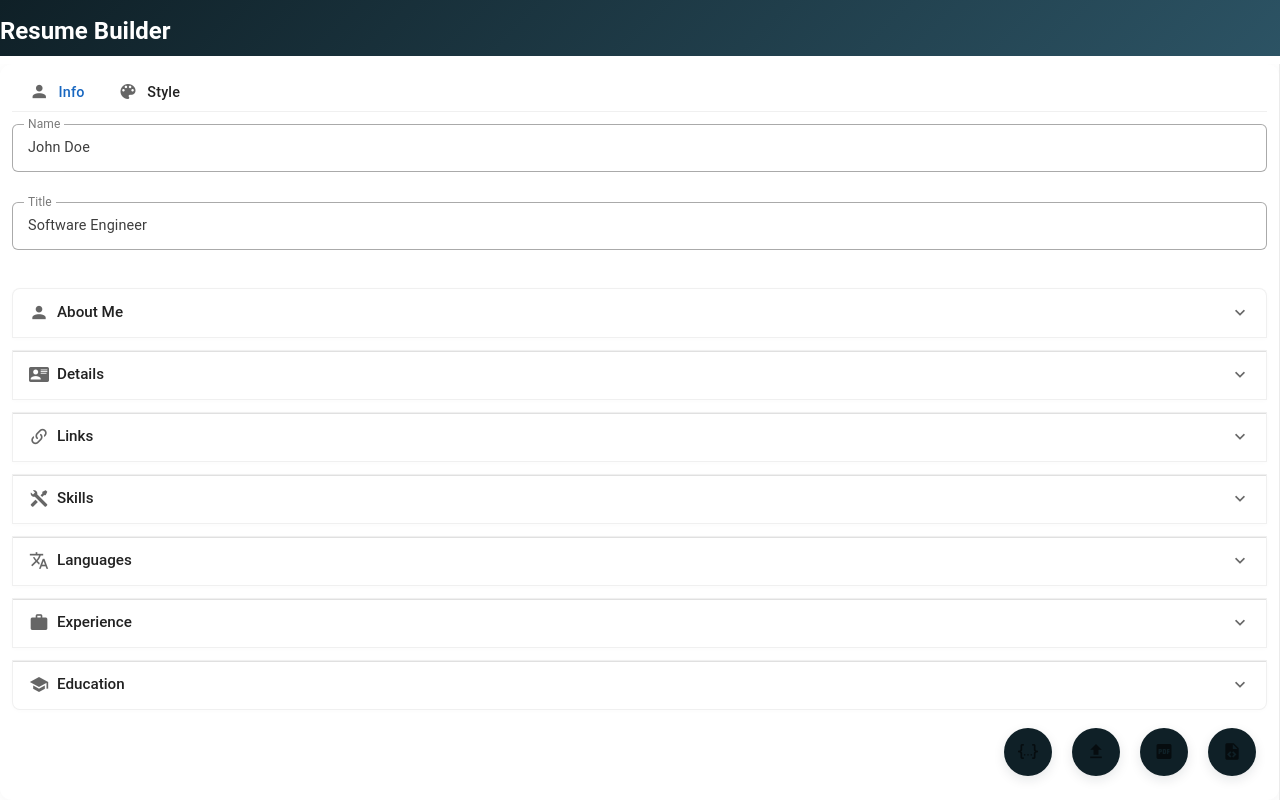
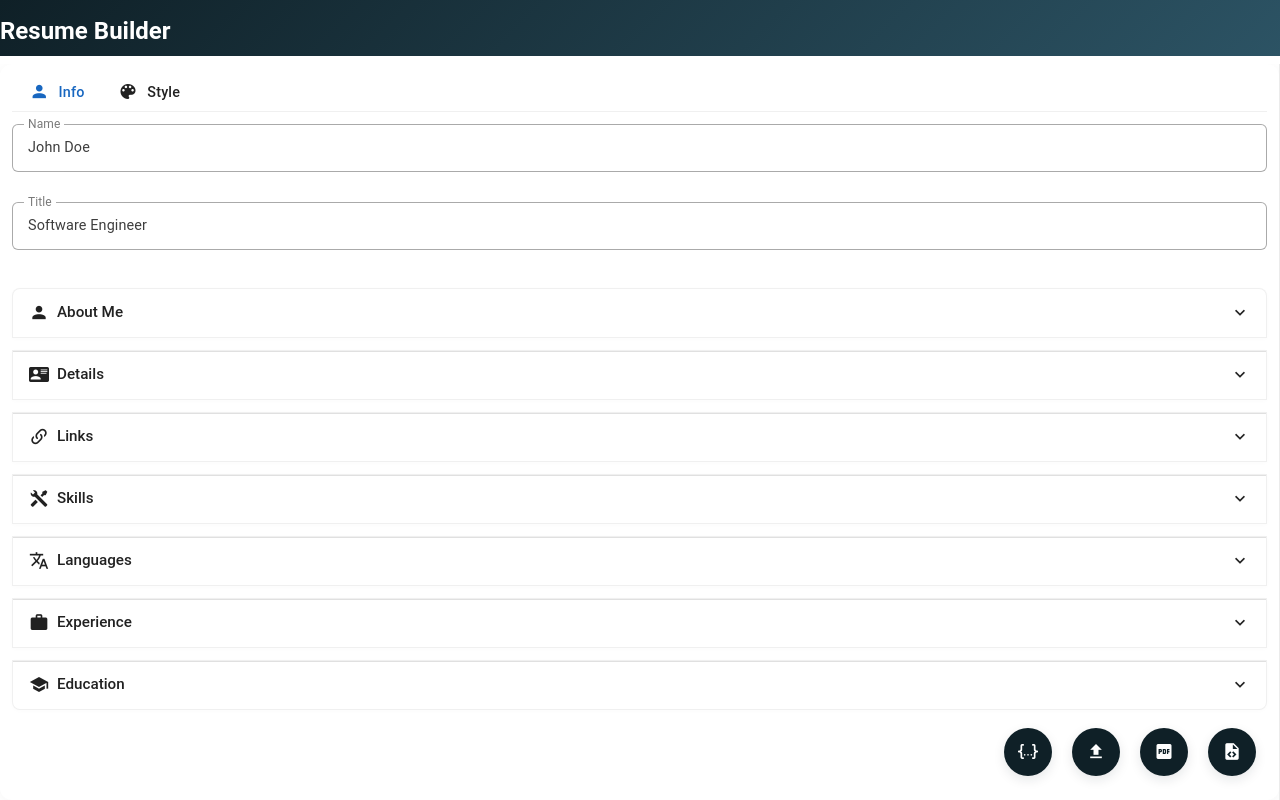
Before and after one commit to gianfrancodemarco/resume-builder, a Vue app: page /#/editor in a window 1280 px wide. Built offline with nearby package versions, Linux system fonts and the light colour scheme.

Commit message:
fix: floating button color

```diff
--- a/src/components/EditorPage.vue
+++ b/src/components/EditorPage.vue
@@ -42,26 +42,26 @@
         <div class="download-buttons" v-if="!$vuetify.display.smAndDown">
             <v-tooltip text="Export JSON" location="top">
                 <template v-slot:activator="{ props }">
-                    <v-btn v-bind="props" icon="mdi-code-json" color="primary" @click="exportJSON"
+                    <v-btn v-bind="props" icon="mdi-code-json" color="white" @click="exportJSON"
                         class="mr-2 download-btn" elevation="2" />
                 </template>
             </v-tooltip>
             <v-tooltip text="Import JSON" location="top">
                 <template v-slot:activator="{ props }">
-                    <v-btn v-bind="props" icon="mdi-upload" color="primary" @click="importJSON"
-                        class="mr-2 download-btn" elevation="2" />
+                    <v-btn v-bind="props" icon="mdi-upload" color="white" @click="importJSON" class="mr-2 download-btn"
+                        elevation="2" />
                 </template>
             </v-tooltip>
             <v-tooltip text="Download as PDF" location="top">
                 <template v-slot:activator="{ props }">
-                    <v-btn v-bind="props" icon="mdi-file-pdf-box" color="primary" @click="downloadPDF"
+                    <v-btn v-bind="props" icon="mdi-file-pdf-box" color="white" @click="downloadPDF"
                         class="mr-2 download-btn" elevation="2" />
                 </template>
             </v-tooltip>
             <v-tooltip text="Download as HTML" location="top">
                 <template v-slot:activator="{ props }">
-                    <v-btn v-bind="props" icon="mdi-file-code" color="primary" @click="downloadHTML"
-                        class="download-btn" elevation="2" />
+                    <v-btn v-bind="props" icon="mdi-file-code" color="white" @click="downloadHTML" class="download-btn"
+                        elevation="2" />
                 </template>
             </v-tooltip>
         </div>
@@ -542,12 +542,14 @@ const stopResize = () => {
 .download-btn {
     transition: all 0.2s ease-in-out;
     background: #0f2027 !important;
+    color: white !important;
     box-shadow: 0 4px 12px rgba(15, 32, 39, 0.1) !important;
 }
 
 .download-btn:hover {
     transform: translateY(-2px);
     background: #1a2c35 !important;
+    color: white !important;
     box-shadow: 0 6px 16px rgba(15, 32, 39, 0.15) !important;
 }
 
@@ -716,7 +718,6 @@ const stopResize = () => {
 
 :deep(.v-icon) {
     font-size: 1.25rem;
-    color: rgba(0, 0, 0, 0.6);
 }
 
 :deep(.v-divider) {
```
